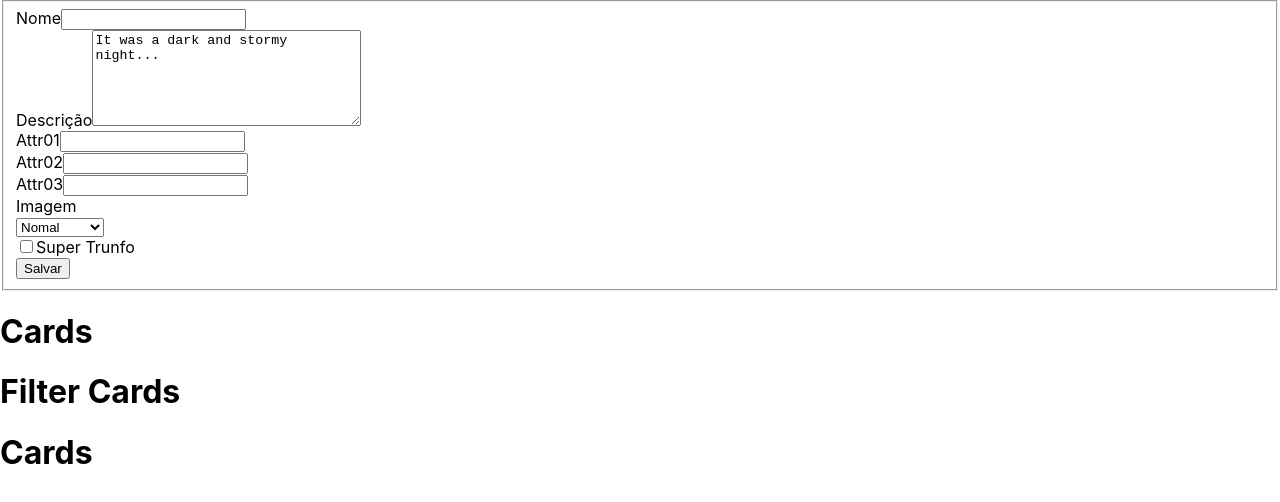
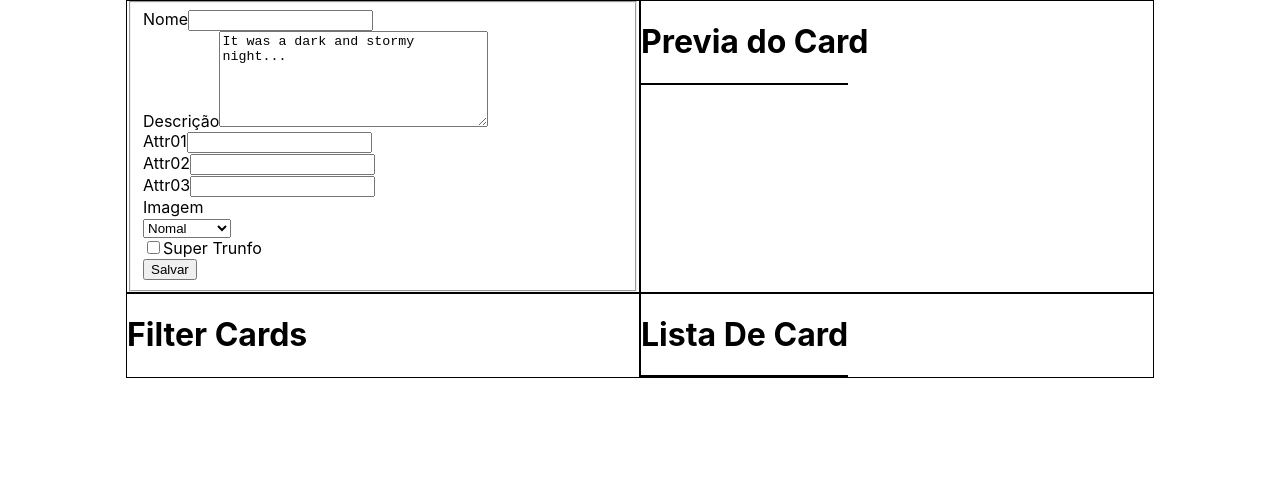
Before and after one commit to tryber/sd-013-a-project-tryunfo-beta, a React (Create React App) app: page / in a window 1280 px wide. Shown: the top 502 px of the page. Built offline with nearby package versions, Linux system fonts and the light colour scheme.

Commit message:
Add o Css é Passando Requisito 1

```diff
--- a/src/App.js
+++ b/src/App.js
@@ -29,11 +29,17 @@ export class App extends Component {
       <div className="container-tryunfo">
         <div className="container-preview">
           <div><Form state={ this.state } /></div>
-          <div><Card /></div>
+          <div>
+            <h1>Previa do Card</h1>
+            <Card />
+          </div>
         </div>
         <div className="container-display-card">
           <div><FilterCards /></div>
-          <div><Card /></div>
+          <div>
+            <h1>Lista De Card</h1>
+            <Card />
+          </div>
         </div>
       </div>
     );
--- a/src/index.css
+++ b/src/index.css
@@ -11,3 +11,16 @@ code {
   font-family: source-code-pro, Menlo, Monaco, Consolas, 'Courier New',
     monospace;
 }
+
+.container-preview, .container-display-card{
+  display: flex;
+  justify-content: center;
+  flex-wrap: wrap;
+  height: 100%;
+}
+
+.container-preview div, .container-display-card div  {
+  width: 40%;
+  border: black 1px solid;
+
+}
--- a/src/pages/Card.js
+++ b/src/pages/Card.js
@@ -3,7 +3,7 @@ import React, { Component } from 'react';
 class Card extends Component {
   render() {
     return (
-      <h1>Cards</h1>
+      <div />
     );
   }
 }
```
